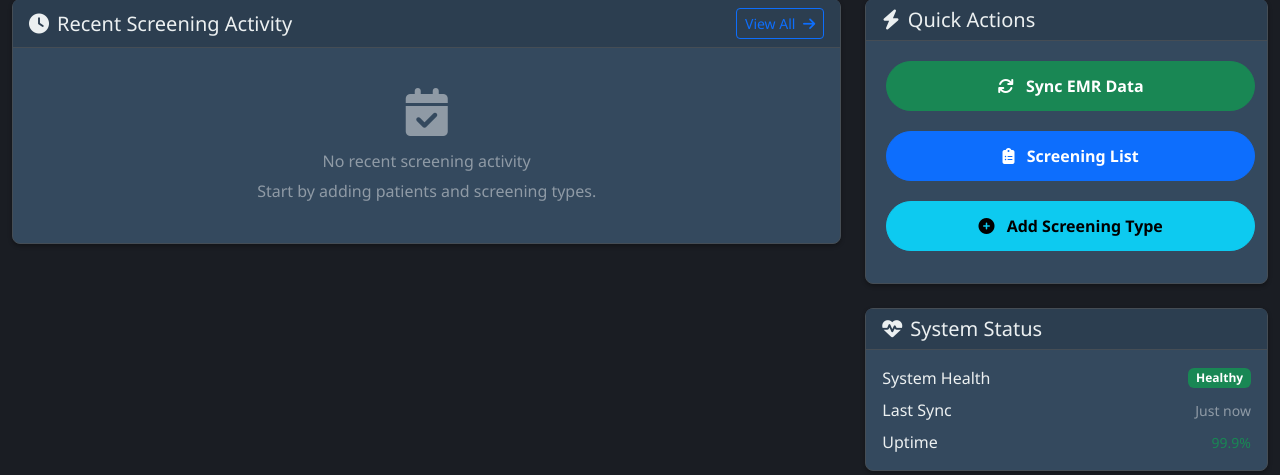
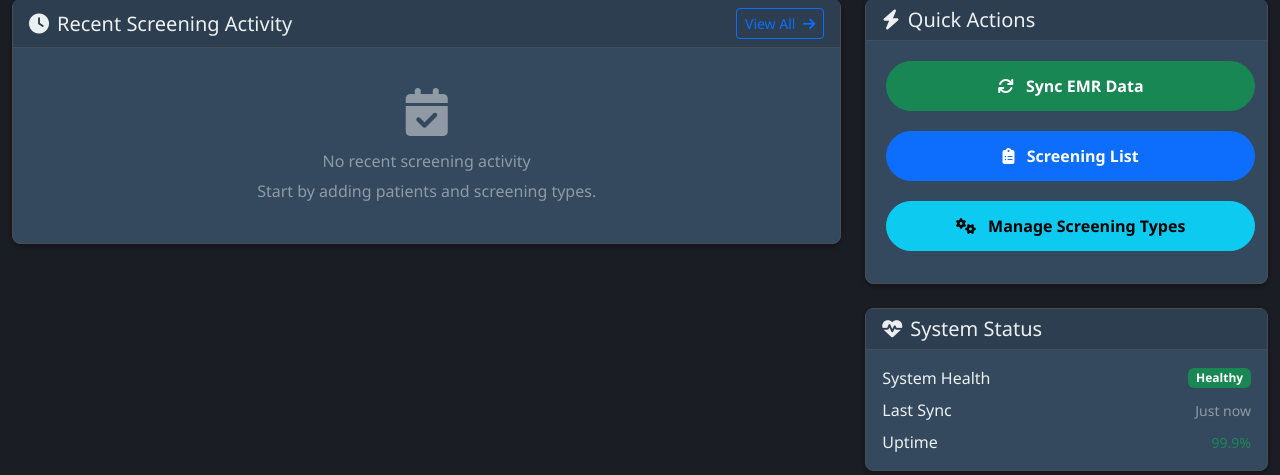
Before and after one commit to mitfusco98/HealthPrepV2, a Flask app: page / in a window 1280 px wide. Shown: the part 431-906 px from the top of the page. Run offline with Flask 3, Linux system fonts and the light colour scheme; the visitor is signed in with stand-in values (Sample User, id 1); data that the repository does not hold is empty.

Commit message:
Assistant checkpoint: Updated dashboard quick action to manage screening types
Assistant generated file changes:
- templates/dashboard.html: Change quick action from 'Add Screening Type' to 'Manage Screening Types'

---

User prompt:

please change quick action "add screening type" to "manage screening types"

Replit-Commit-Author: Assistant
Replit-Commit-Session-Id: db9acae9-5ee2-479e-92dc-1a41a7e37437

```diff
--- a/templates/dashboard.html
+++ b/templates/dashboard.html
@@ -245,9 +245,9 @@
                     Screening List
                 </a>
 
-                <a href="{{ url_for('ui.add_screening_type') }}" class="btn btn-info w-100 mb-3">
-                    <i class="fas fa-plus-circle me-2"></i>
-                    Add Screening Type
+                <a href="{{ url_for('ui.screening_types') }}" class="btn btn-info w-100 mb-3">
+                    <i class="fas fa-cogs me-2"></i>
+                    Manage Screening Types
                 </a>
 
                 {% if current_user.is_admin %}
```
